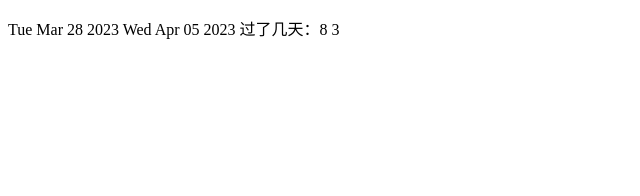
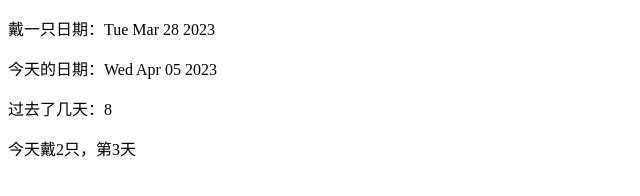
Before and after one commit to imhuangting-qq-com/firstweb, a plain HTML site: page index.html in a window 1280 px wide. Shown: the whole page, without its empty margins (0-640 px from the left). Drawn offline with Linux system fonts and the light colour scheme.

Commit message:
Update index.html

```diff
--- a/index.html
+++ b/index.html
@@ -2,23 +2,30 @@
 <html lang="zh-CN">
   <head>
     <meta charset="utf-8" />
-    <title>我的测试站点</title>
+    <title>今天戴几只</title>
 
   </head>
   <body>
-    <p>这是我的页面</p>
-
+    <p id="data1">戴一只的日期</p>
+    <p id="data2">今天的日期</p>
+    <p id="datas">过去了几天</p>
+    <p id="dijitian">第几天</p>
 
     <script>
-      var start = new Date("2023-03-28")
-      var end =  new Date()
-      var elapsed= Math.floor((end-start)/1000/60/60/24)
+      var data1 = new Date("2023-03-28")
+      var data2 =  new Date()
+      var datas= Math.floor((data2-data1)/1000/60/60/24)
+      var dijitian= datas % 5
 
-      var para = document.querySelector('p')
+      document.querySelector('#data1').textContent = "戴一只日期：" + data1.toDateString()
+      document.querySelector('#data2').textContent = "今天的日期：" + data2.toDateString()
+      document.querySelector('#datas').textContent = "过去了几天：" + datas
 
-
-      para.textContent = start.toDateString() + '    ' + end.toDateString() + '   过了几天：' +elapsed + '     ' + elapsed%5
-            //
+      if (dijitian==0) {
+        document.querySelector('#dijitian').textContent = "今天戴1只"
+      } else {
+        document.querySelector('#dijitian').textContent = "今天戴2只，第" + dijitian + "天"
+      }
     </script>
   </body>
 </html>
```
